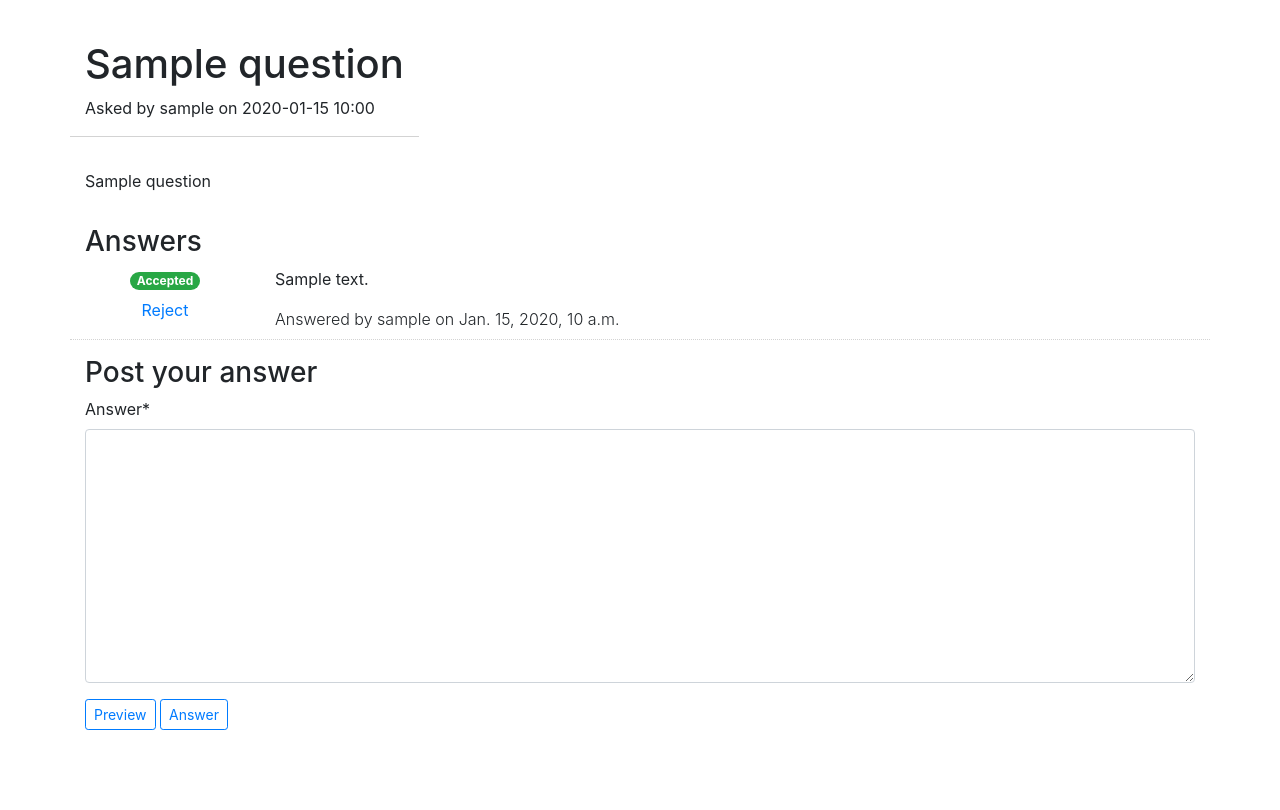
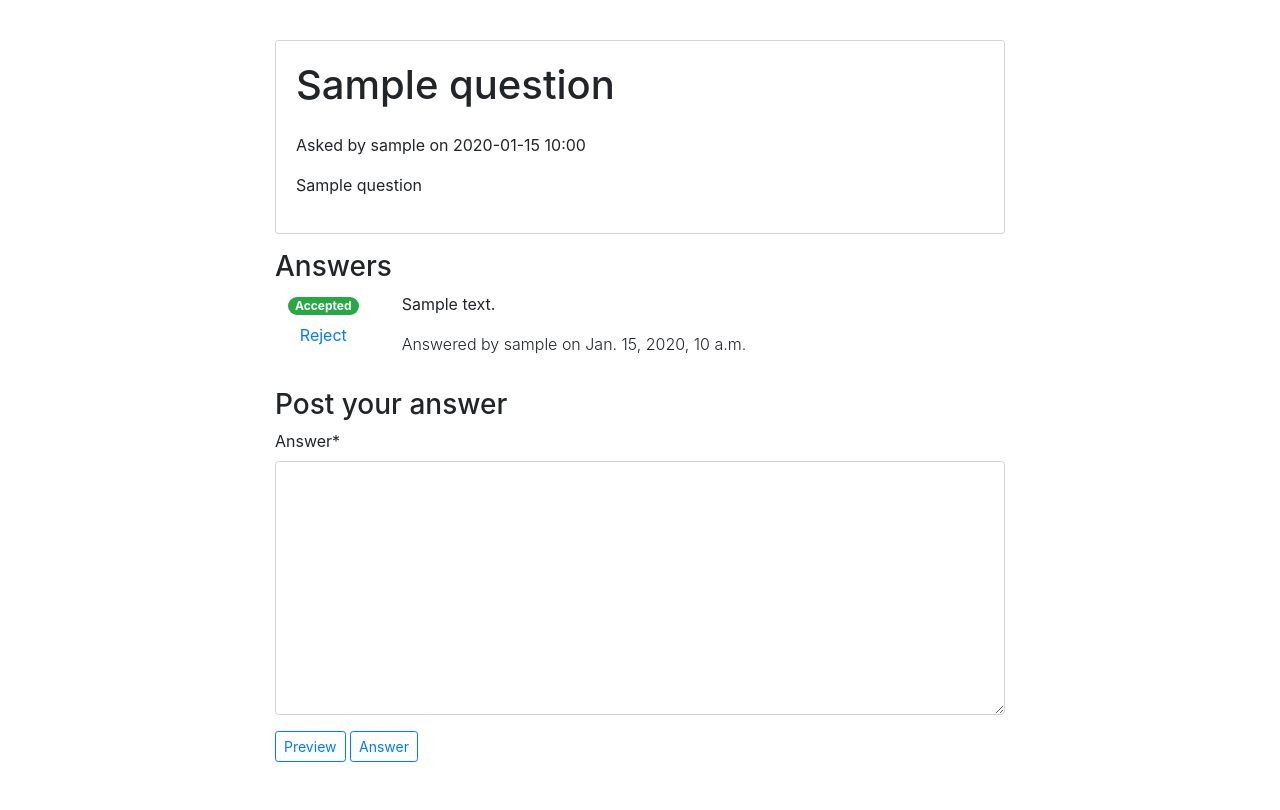
Before and after one commit to paulr909/django-overflow, a Django app: page /q/1 in a window 1280 px wide. Shown: the part 56-866 px from the top of the page. Before the commit the page ends 786 px from the top, so only its background shows below. Run offline with Django 3.2, Linux system fonts and the light colour scheme; a user stored in the database is signed in; tables that the repository leaves empty hold one stand-in row (values such as "Sample post"); parts of the project's set-up code (start-up, migrations or seed data) failed here and were passed over; some libraries are stand-ins or nearby versions.

Commit message:
edit layouts

```diff
--- a/project/qanda/templates/qanda/ask.html
+++ b/project/qanda/templates/qanda/ask.html
@@ -7,7 +7,7 @@
 
 {% block body %}
     <div class="row">
-        <div class="col-md-12">
+        <div class="col-md-8 offset-md-2">
             <h1>Ask a question</h1>
             {% if preview %}
                 <div class="card question-preview">
--- a/project/qanda/templates/qanda/common/display_question.html
+++ b/project/qanda/templates/qanda/common/display_question.html
@@ -1,13 +1,15 @@
 {% load markdownify %}
 
 <div class="row">
-    <div class="question">
-        <div class="meta col-sm-12">
-            <h1>{{ question.title }}</h1>
-            Asked by {{ question.user }} on {{ question.created|date:"Y-m-d H:i" }}
-        </div>
-        <div class="body col-sm-12">
-            {{ question.question|markdownify }}
+    <div class="col-md-8 offset-md-2">
+        <div class="question">
+            <div>
+                <h1 class="mb-4">{{ question.title }}</h1>
+                Asked by {{ question.user }} on {{ question.created|date:"Y-m-d H:i" }}
+            </div>
+            <div class="mt-3">
+                {{ question.question|markdownify }}
+            </div>
         </div>
     </div>
 </div>
--- a/project/qanda/templates/qanda/common/list_answers.html
+++ b/project/qanda/templates/qanda/common/list_answers.html
@@ -1,8 +1,8 @@
 {% load markdownify %}
 
 <div class="row">
-    <div class="col-md-12">
-        <h3>Answers</h3>
+    <div class="col-md-8 offset-md-2">
+        <h3 class="mt-3">Answers</h3>
         <ul class="list-unstyled answers">
             {% for answer in question.answer_set.all %}
                 <li class="answer row">
@@ -11,7 +11,8 @@
                             <span class="badge badge-pill badge-success">Accepted</span>
                         {% endif %}
                         {% if answer.accepted and reject_form %}
-                            <form method="POST" action="{% url "qanda:update_answer_acceptance" pk=answer.id %}"
+                            <form method="POST"
+                                  action="{% url "qanda:update_answer_acceptance" pk=answer.id %}"
                                   novalidate>
                                 {% csrf_token %}
                                 {{ reject_form }}
@@ -21,12 +22,15 @@
                                 </button>
                             </form>
                         {% elif accept_form %}
-                            <form method="POST" action="{% url "qanda:update_answer_acceptance" pk=answer.id %}"
+                            <form method="POST"
+                                  action="{% url "qanda:update_answer_acceptance" pk=answer.id %}"
                                   novalidate>
                                 {% csrf_token %}
                                 {{ accept_form }}
-                                <button type="submit" class="btn btn-link" title="Accept answer">
-                                    <i class="fa fa-check-circle" aria-hidden="true"></i>
+                                <button type="submit" class="btn btn-link"
+                                        title="Accept answer">
+                                    <i class="fa fa-check-circle"
+                                       aria-hidden="true"></i>
                                     Accept
                                 </button>
                             </form>
--- a/project/qanda/templates/qanda/common/post_answer.html
+++ b/project/qanda/templates/qanda/common/post_answer.html
@@ -1,8 +1,8 @@
 {% load crispy_forms_tags %}
 
 <div class="row">
-    <div class="col-sm-12">
-        <h3>Post your answer</h3>
+    <div class="col-md-8 offset-md-2">
+        <h3 class="mt-3">Post your answer</h3>
         <form method="POST" action="{% url "qanda:answer_question" pk=question.id %}" novalidate>
             {{ answer_form|crispy }}
             {% csrf_token %}
--- a/project/qanda/templates/qanda/question_archive_day.html
+++ b/project/qanda/templates/qanda/question_archive_day.html
@@ -4,7 +4,7 @@
 
 {% block body %}
     <div class="row">
-        <div class="col-sm-12">
+        <div class="col-md-10 offset-md-1">
             <h1>Highest Voted Questions of {{ day }}</h1>
             <ul>
                 {% for question in object_list %}
--- a/project/qanda/templates/qanda/question_detail.html
+++ b/project/qanda/templates/qanda/question_detail.html
@@ -8,6 +8,7 @@
     {% if user.is_authenticated %}
         {% include "qanda/common/post_answer.html" %}
     {% else %}
-        <div>Login to post answers.</div>
+        <div class="col-md-8 offset-md-2"><p class="mt-5 text-center">Login to post
+            answers.</p></div>
     {% endif %}
 {% endblock %}
--- a/project/qanda/templates/qanda/search.html
+++ b/project/qanda/templates/qanda/search.html
@@ -4,7 +4,7 @@
 
 {% block body %}
     <div class="row">
-        <div class="col-md-6">
+        <div class="col-md-6 offset-md-3">
             <h1>Search</h1>
             <form method="GET" class="form-inline" novalidate>
                 <input class="form-control mr-2" placeholder="Search" type="search" name="q" value="{{ query }}">
--- a/project/static/css/base.css
+++ b/project/static/css/base.css
@@ -1,15 +1,19 @@
+.question {
+    padding: 20px;
+    border: 1px solid lightgrey;
+    border-radius: 3px;
+}
+
 .question-preview {
-    margin-bottom: 1em;
+    margin-bottom: 10px;
 }
 
 .question .meta {
-    border-bottom: lightgrey solid .01em;
-    margin-bottom: 2em;
-    padding-bottom: 1em;
+    margin-bottom: 20px;
 }
 
 .question .body {
-    padding-bottom: 1em;
+    margin-bottom: 20px;
 }
 
 pre {
@@ -18,7 +22,5 @@ pre {
 }
 
 .answer {
-    border-bottom: lightgrey dotted .01em;
-    margin-bottom: 1em;
-    padding-bottom: .5em;
+    margin-bottom: 10px;
 }
--- a/project/user/templates/user/register.html
+++ b/project/user/templates/user/register.html
@@ -4,7 +4,7 @@
 {% block body %}
     <div class="row">
         <div class="col-md-4 offset-md-4">
-            <h1>Register for Django Overflow</h1>
+            <h1>Register</h1>
             <form method="POST" novalidate>
                 {% csrf_token %}
                 {{ form|crispy }}
```
